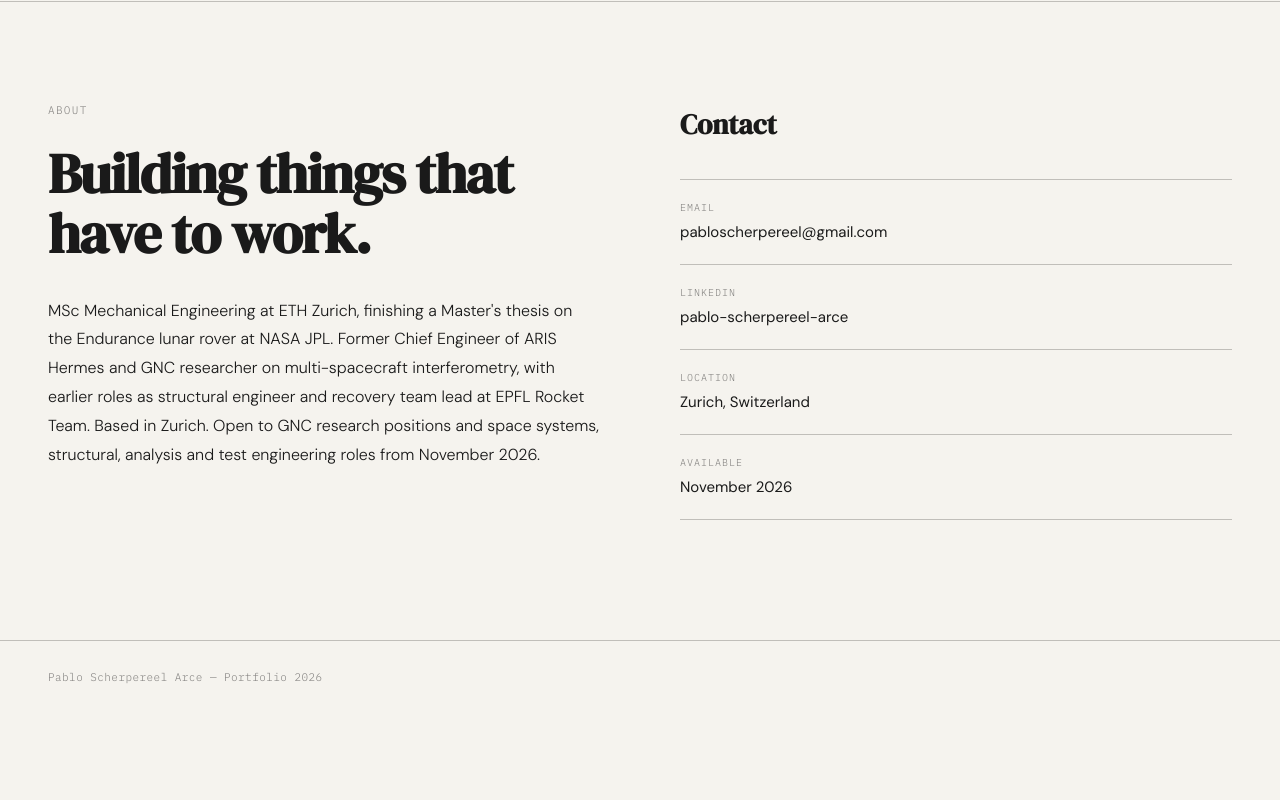
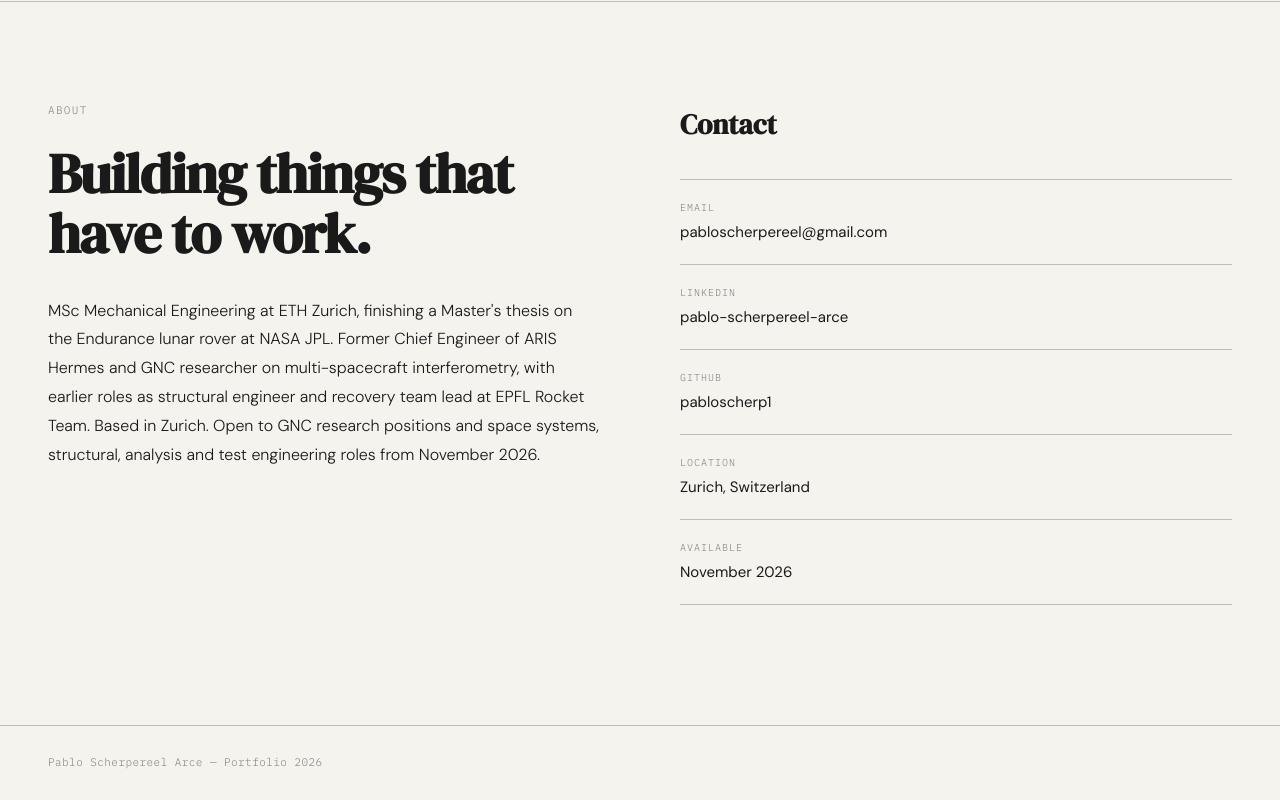
Before and after one commit to pabloscherp1/portfolio-pablo-scherpereel-arce, a React (Vite) app: page / in a window 1280 px wide. Shown: the part 3792-4592 px from the top of the page. Before the commit the page ends 4507 px from the top, so only its background shows below. Built offline with nearby package versions, Linux system fonts and the light colour scheme.

Commit message:
Add GitHub link to contact section

```diff
--- a/src/components/About.jsx
+++ b/src/components/About.jsx
@@ -45,6 +45,18 @@ export default function About() {
           </div>
 
           <div className="contact-item">
+            <span className="contact-label">GitHub</span>
+            <a
+              className="contact-value"
+              href="https://github.com/pabloscherp1"
+              target="_blank"
+              rel="noreferrer"
+            >
+              pabloscherp1
+            </a>
+          </div>
+
+          <div className="contact-item">
             <span className="contact-label">Location</span>
             <span className="contact-value">Zurich, Switzerland</span>
           </div>
```
